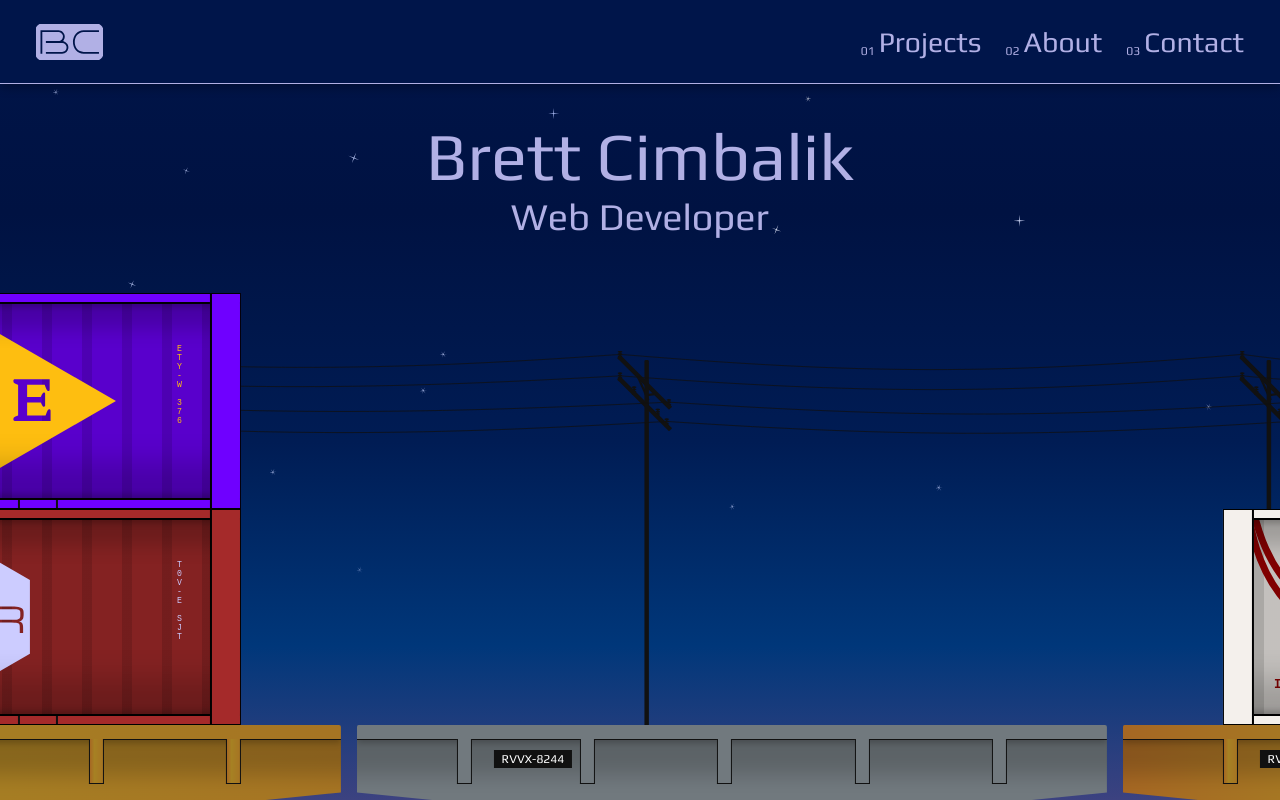
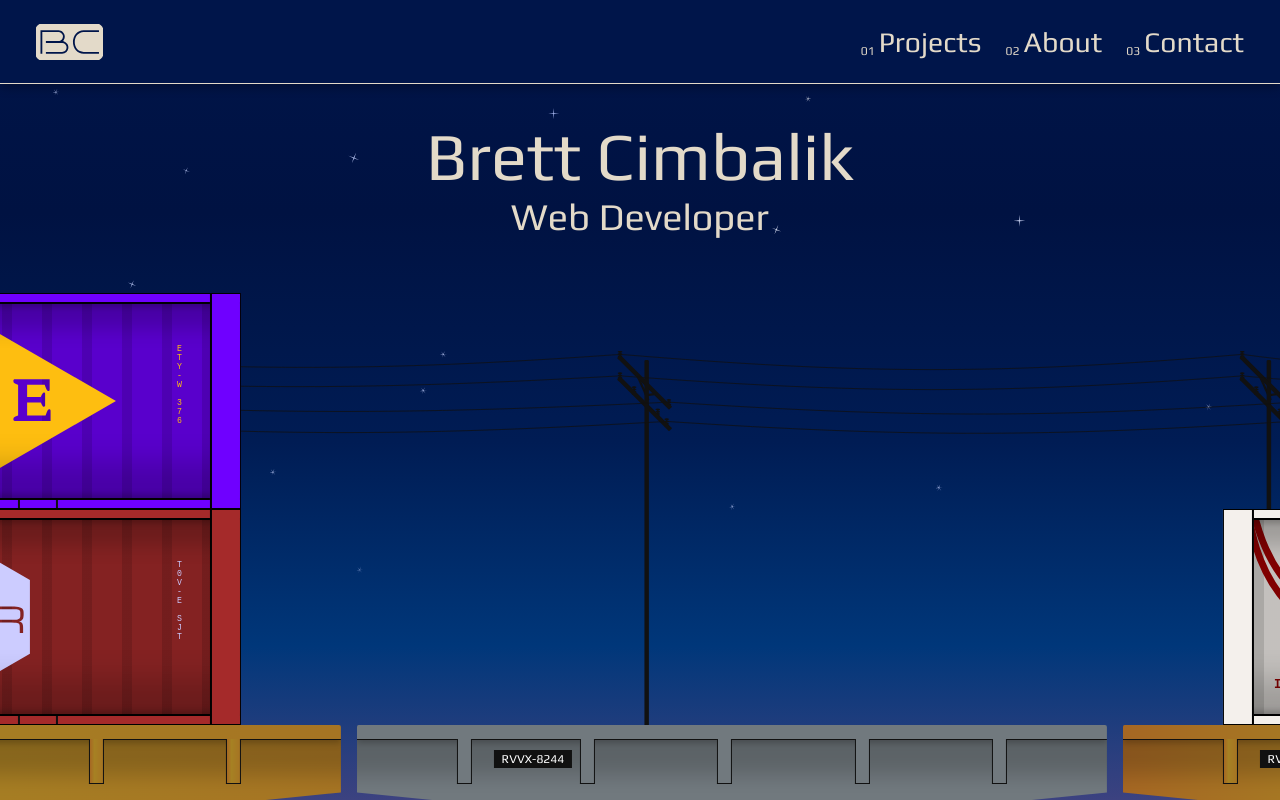
Before and after one commit to bcimbali/my-site-2, a Next.js app: page / in a window 1280 px wide. Built offline with nearby package versions, Linux system fonts and the light colour scheme; a web font is replaced by a local one.

Commit message:
feat(theme): tone down colors.white

```diff
--- a/src/styling/themes/darkTheme.ts
+++ b/src/styling/themes/darkTheme.ts
@@ -35,7 +35,8 @@ const colors = {
   brown: '#483C32',
   black: '#111111',
   gray: '#222222',
-  white: '#FFFFFF',
+  // For white shades: https://www.jootoor.com/shades-white-color-codes/
+  white: '#E3DAC9',
   // bg: 'linear-gradient(to bottom, #004694, #196DD8, #429CFE, #73C9FF)',
   bg: 'linear-gradient(180deg, #00154A 0%, #001242 26.56%, #001C54 55.21%, #00377A 80.73%, #3C4280 100%)',
   fg: '#FFFFFF'
@@ -46,10 +47,10 @@ const theme = {
   colors,
   themeColors: {
     bg: colors.bg,
-    body: colors.purple,
+    body: colors.white,
     fg: colors.white,
     footerBg: colors.gray,
-    headings: colors.purple,
+    headings: colors.white,
     mobileDropdownBg: colors.blue,
     mobileDropdownFg: colors.white,
     // navbarBg: '#004694',
```
